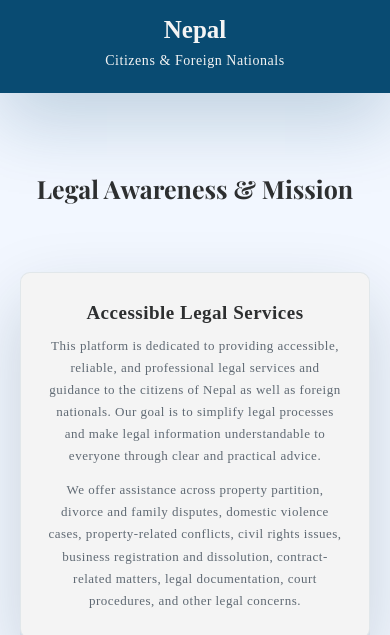
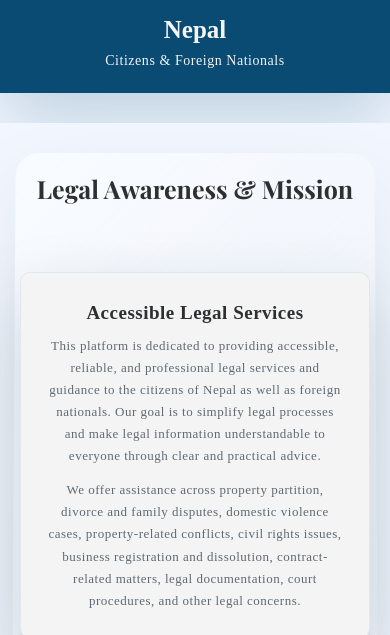
Before and after one commit to siseerawasthi-dot/website, a website: page index.html in a window 390 px wide. Shown: the part 3170-3805 px from the top of the page. Drawn offline with nearby package versions, Linux system fonts and the light colour scheme.

Commit message:
Add second phone and 3D background

```diff
--- a/assets/styles/style.css
+++ b/assets/styles/style.css
@@ -246,6 +246,21 @@
   #Contact_id:before{inset:18px -12px;border-radius:24px}
   #service_sec .service_div .service_list_right .service_list_box .single_service_box{box-shadow:0 12px 0 rgba(9,75,114,.05),0 24px 54px rgba(12,38,56,.12)}
 }
+
+/* Dimensional background system */
+body{background:linear-gradient(135deg,#263746 0%,#33475b 45%,#152633 100%)}
+.page_body{position:relative;isolation:isolate}
+.page_body:before,.page_body:after{content:"";position:absolute;pointer-events:none;z-index:-1}
+.page_body:before{inset:0;background:radial-gradient(circle at 12% 8%,rgba(214,174,96,.18),transparent 28%),radial-gradient(circle at 88% 20%,rgba(9,75,114,.18),transparent 30%),linear-gradient(180deg,rgba(255,255,255,.06),transparent 18%)}
+.page_body:after{width:560px;height:560px;right:-260px;top:150px;border-radius:42px;background:linear-gradient(145deg,rgba(255,255,255,.26),rgba(9,75,114,.08));box-shadow:0 50px 110px rgba(12,38,56,.18);transform:rotateX(62deg) rotateZ(-28deg);transform-origin:center}
+.banner_sec:after{content:"";position:absolute;right:6%;bottom:5%;width:360px;height:250px;border-radius:32px;background:linear-gradient(145deg,rgba(255,255,255,.5),rgba(214,174,96,.16));box-shadow:0 38px 90px rgba(12,38,56,.16);transform:perspective(900px) rotateX(62deg) rotateZ(-18deg);pointer-events:none}
+#service_sec,#testimonial_id,#Contact_id{position:relative;z-index:1}
+#service_sec:before,#testimonial_id:before{content:"";position:absolute;inset:34px 5%;border-radius:36px;background:linear-gradient(135deg,rgba(255,255,255,.5),rgba(9,75,114,.05));box-shadow:0 30px 80px rgba(12,38,56,.08);transform:perspective(1000px) rotateX(2deg);z-index:-1;pointer-events:none}
+@media(max-width:767.9px){
+  .page_body:after,.banner_sec:after{display:none}
+  .page_body:before{background:radial-gradient(circle at 20% 3%,rgba(214,174,96,.14),transparent 28%),radial-gradient(circle at 90% 18%,rgba(9,75,114,.14),transparent 32%)}
+  #service_sec:before,#testimonial_id:before{inset:18px 12px;border-radius:24px}
+}
 @media (max-width: 1299.9px) {
   .banner_sec .banner_div { min-height: 0; }
   .banner_sec .banner_div .left_info_div h1 { max-width: 560px; font-size: 52px; }
--- a/index.html
+++ b/index.html
@@ -54,7 +54,7 @@
     <!-- FONT AWESOME  -->
     <link rel="stylesheet" href="https://cdnjs.cloudflare.com/ajax/libs/font-awesome/6.4.2/css/all.min.css" />
     <!-- MY EXTERNAL CSS  -->
-    <link rel="stylesheet" href="./assets/styles/style.css?v=20260616-premium-3d" />
+    <link rel="stylesheet" href="./assets/styles/style.css?v=20260616-premium-3d-bg" />
 
 </head>
 
@@ -254,6 +254,7 @@
                 </p>
                 <div class="contact_details">
                     <a href="tel:9813864490"><i class="fa-solid fa-phone"></i><span>9813864490</span></a>
+                    <a href="tel:9860060317"><i class="fa-solid fa-phone-volume"></i><span>9860060317</span></a>
                     <a href="mailto:adv.kawasthi@gmail.com"><i class="fa-solid fa-envelope"></i><span>adv.kawasthi@gmail.com</span></a>
                     <a href="mailto:siseerawasthi@gmail.com"><i class="fa-solid fa-envelope"></i><span>siseerawasthi@gmail.com</span></a>
                 </div>
@@ -368,6 +369,7 @@
                         <li><a href="https://www.facebook.com/siseerawasthi" target="_blank" rel="noopener" aria-label="Facebook"><i class="fa-brands fa-facebook-f"></i></a></li>
                         <li><a href="mailto:adv.kawasthi@gmail.com" aria-label="Email"><i class="fa-solid fa-envelope"></i></a></li>
                         <li><a href="tel:9813864490" aria-label="Phone"><i class="fa-solid fa-phone"></i></a></li>
+                        <li><a href="tel:9860060317" aria-label="Second phone"><i class="fa-solid fa-phone-volume"></i></a></li>
                     </ul>
                 </div>
             </div>
```
